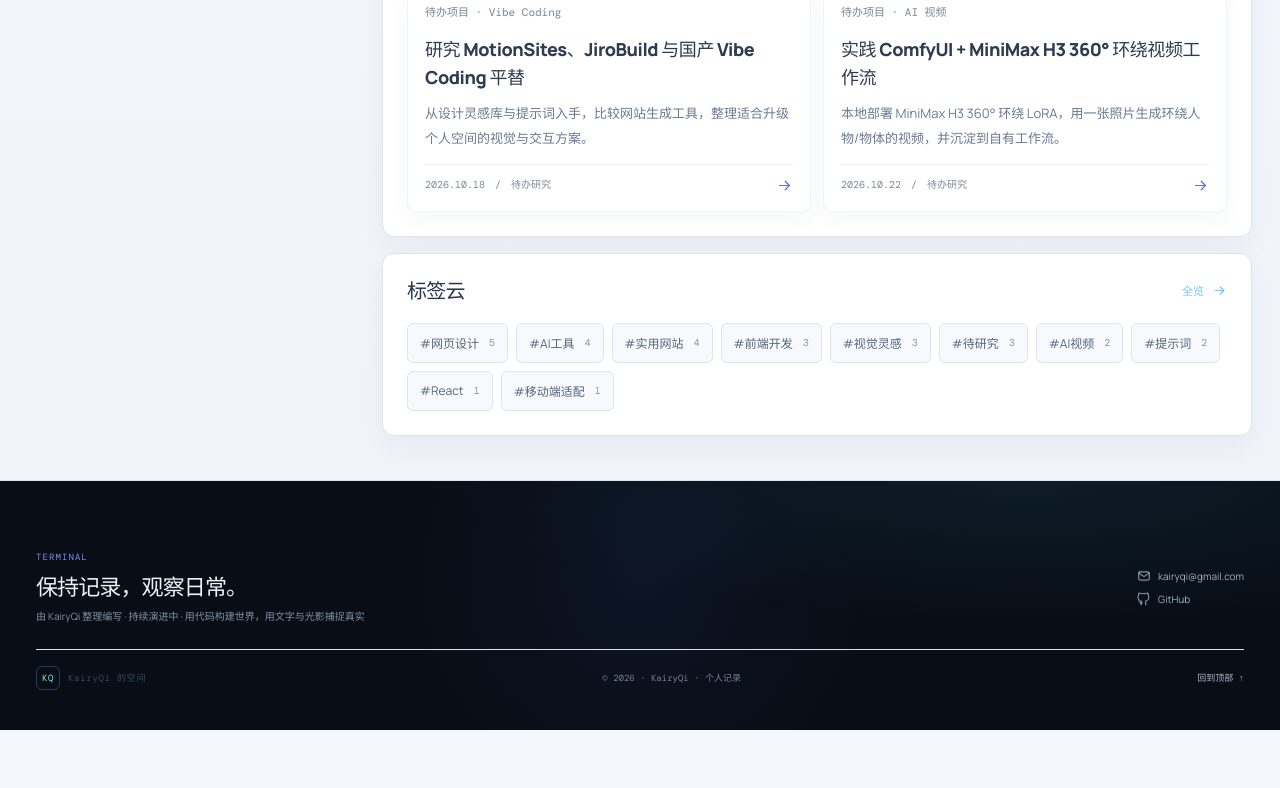
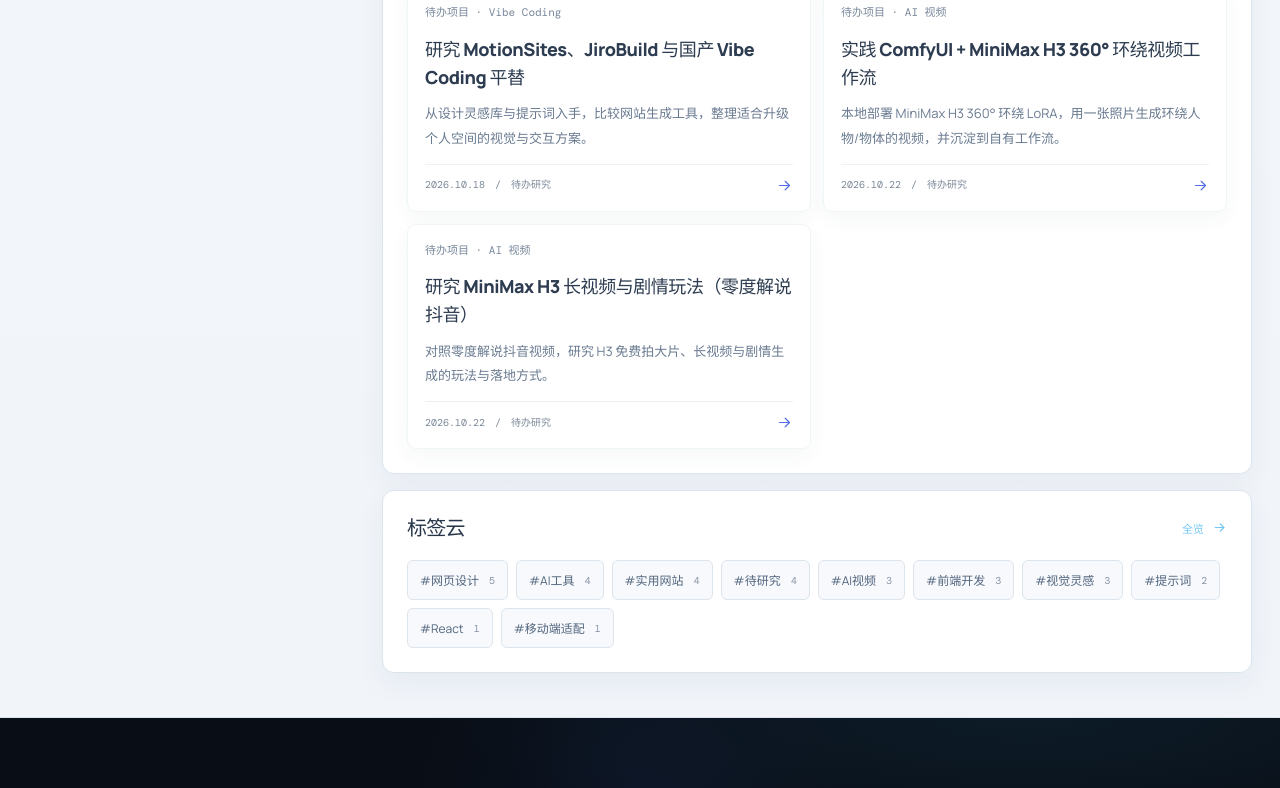
Before and after one commit to kairyqi/kairyqi-blog, a React (Vite) app: page / in a window 1280 px wide. Shown: the part 1980-2768 px from the top of the page. Before the commit the page ends 2710 px from the top, so only its background shows below. Built offline with nearby package versions, Linux system fonts and the light colour scheme.

Commit message:
feat(projects): 新增 MiniMax H3 长视频/剧情玩法抖音待办

```diff
--- a/src/main.jsx
+++ b/src/main.jsx
@@ -190,6 +190,20 @@ const logEntries = [
       '计划研究：1）按教程路径核对并补齐本机已有模型；2）导入单张照片工作流，用一张人物/物体照片生成 360° 环绕视频；3）记录提示词、节点参数与显存占用；4）评估是否需要首尾帧工作流，以及能否融进现有的 H3 Studio 控制台。',
       '实施原则：先在现有 ComfyUI 环境做小范围实验，不动个人空间网站代码；视频文件较大，不进 Git，完成后用链接或对象存储引用。',
       '完成标准：跑通一条 360° 环绕视频样例，整理出可复用的模型清单、工作流与参数说明，并作为经验沉淀（可写入技术笔记或自有 skill）。'
+    ],
+  },
+  {
+    id: 'h3-douyin-long-video', section: 'projects', date: '2026.10.22', category: '待办项目 · AI 视频',
+    title: '研究 MiniMax H3 长视频与剧情玩法（零度解说抖音）',
+    note: '对照零度解说抖音视频，研究 H3 免费拍大片、长视频与剧情生成的玩法与落地方式。',
+    tags: ['AI视频', 'MiniMax H3', '抖音', '长视频', '剧情', '待研究'],
+    externalLink: 'https://v.douyin.com/CIY5b8NO_JE/',
+    body: [
+      '灵感来源：抖音账号「零度解说」的作品《MiniMax H3 免费拍大片！支持长视频、剧情...》（https://v.douyin.com/CIY5b8NO_JE/）。视频展示了 MiniMax H3 免费生成大片、支持长视频与剧情化生成的能力。',
+      '与现有研究的关联：前一条待办已把「ComfyUI + MiniMax H3 360° 环绕视频工作流」列入本地实践；这条补充 H3 在长视频与剧情叙事方向的应用，可作为同一工具链的能力扩展去研究。',
+      '计划研究：1）回看视频并确认 H3 长视频/剧情的具体入口、模型与提示词要求；2）评估是否需要不同于 360° 环绕的模型或工作流；3）结合本机 RTX 4070 12GB 与 ComfyUI 便携版，做一次小范围长视频/剧情样例实验；4）判断能否沉淀为自有 H3 Studio 控制台的一个模式。',
+      '实施原则：先做小范围验证，不动个人空间网站代码；视频文件较大，不进 Git，完成后用链接或对象存储引用。',
+      '完成标准：跑通或复现一个 H3 长视频/剧情样例，整理出所需模型、工作流与提示词要点，并作为经验沉淀（可写入技术笔记或自有 skill）。'
     ],
   },
   {
```
